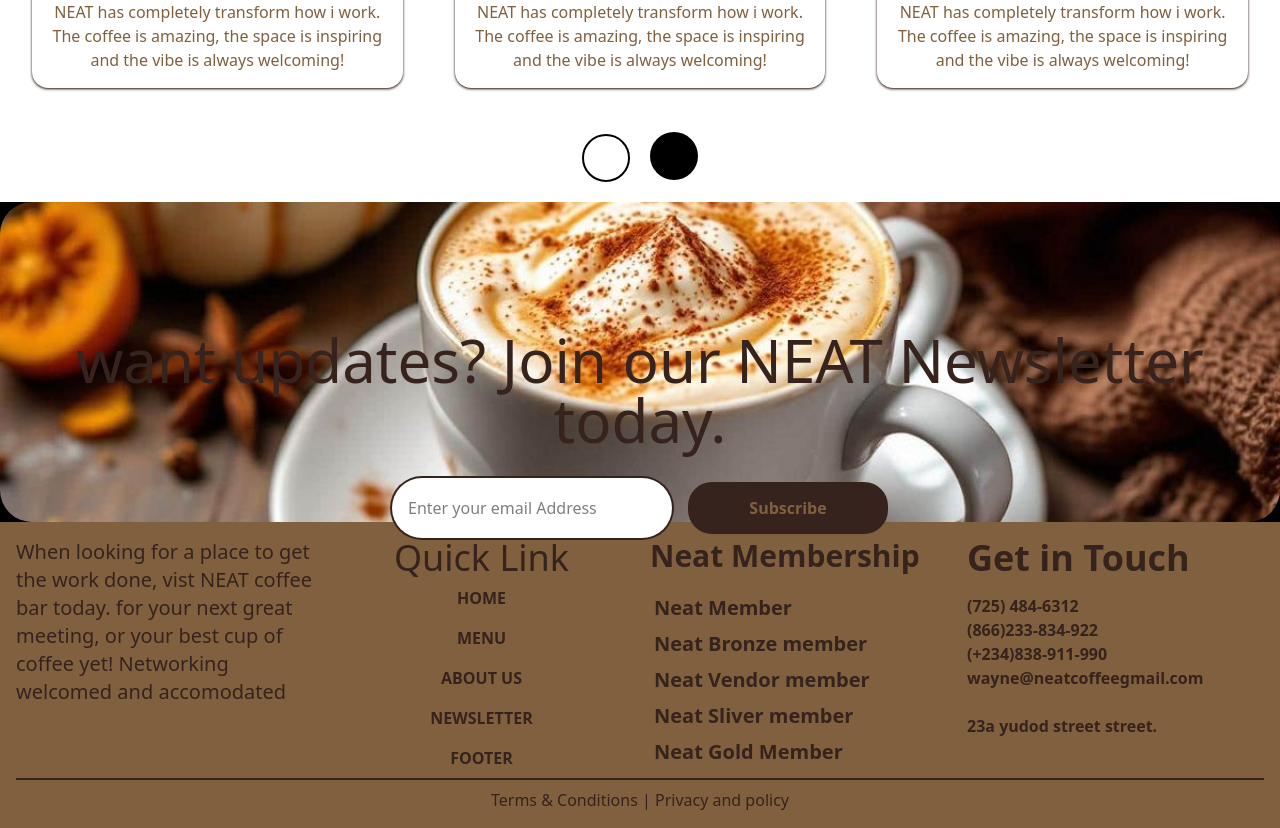
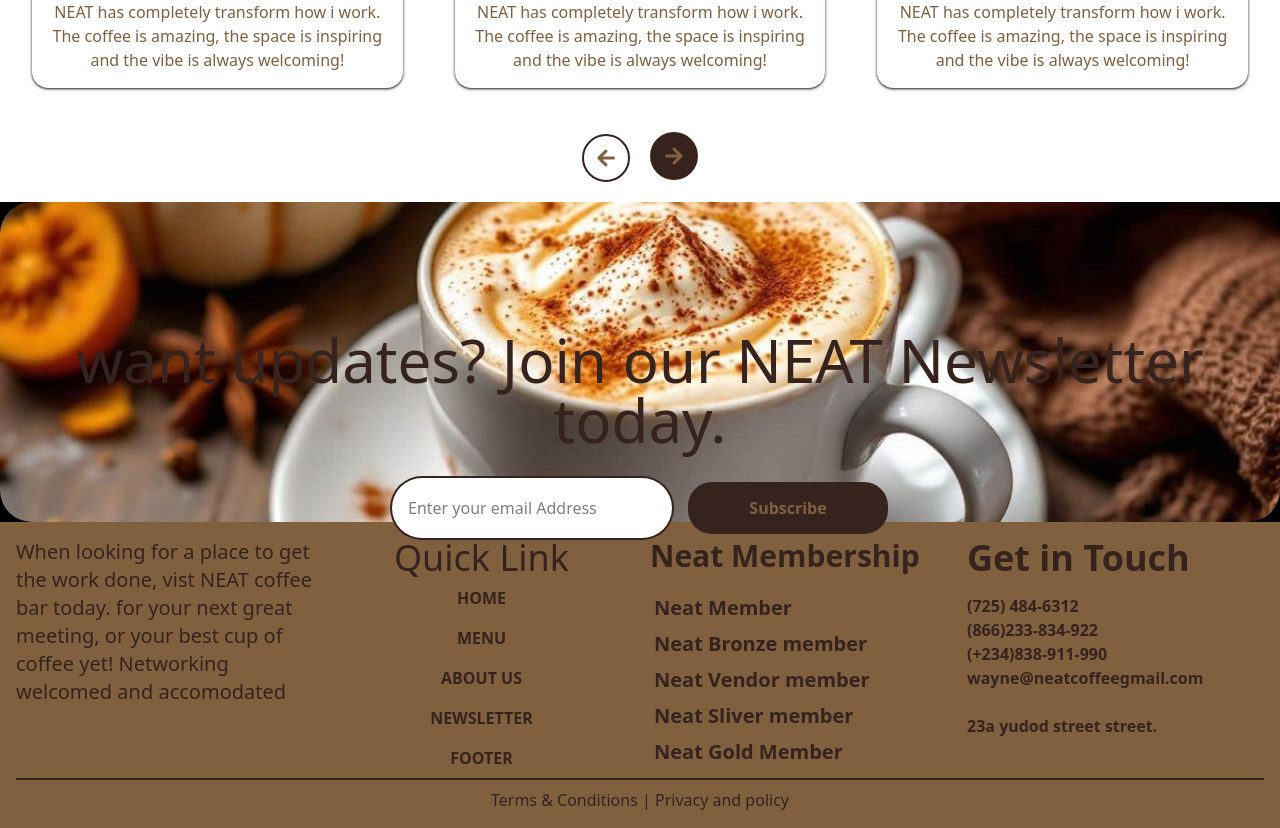
Before and after one commit to Developerfiyin/Finpay-project, a React (Vite) app: page / in a window 1280 px wide. Shown: the part 3020-3848 px from the top of the page. Built offline with nearby package versions, Linux system fonts and the light colour scheme.

Commit message:
Added react icons to buttons

```diff
--- a/src/Components/Footer.jsx
+++ b/src/Components/Footer.jsx
@@ -1,4 +1,5 @@
 import React from 'react'
+
 
 const Footer = () => {
   return (
--- a/src/Components/Testimonials.jsx
+++ b/src/Components/Testimonials.jsx
@@ -1,4 +1,6 @@
 import React from 'react'
+import { FaArrowLeft } from "react-icons/fa";
+import { FaArrowRight } from "react-icons/fa";
 import image from '../assets/member 1.png'
 import image1 from '../assets/member 2.png'
 import image2 from '../assets/member 3.png'
@@ -23,7 +25,7 @@ const Testimonials = () => {
 
        <div className='m-4 p-4 hover:border-2 rounded-2xl shadow-sm shadow-[#36231d] ease-in-out duration-300 '>
          <div className='flex gap-4 mb-4'> {/* THE IMAGE AND  NAME DIV */ }
-            <img src={image1} alt="The second member image " className='rounded-full h-15 w-15' />
+            <img src={image1} alt="The second member image" className='rounded-full h-15 w-15' />
             <div>
            <h4 className='text-3xl font-semibold'> John Doe </h4>
             <h5 className='text-xl font-medium '>Founder .32degreebelowfla</h5>
@@ -46,9 +48,10 @@ const Testimonials = () => {
       </div>
      </div>
 
-         <div className='items-center space-x-5 mt-7'>
-            <button className='rounded-full h-12 w-12 border-2 border-black'></button>
-            <button className='rounded-full h-12 w-12 border-none bg-black'></button>
+         <div className='items-center space-x-5 mt-7 '>
+            <button className='rounded-full h-12 w-12 border-2 border-[#36231d]'> <FaArrowLeft className=' mx-auto' size={20} />
+ </button>
+            <button className='rounded-full h-12 w-12 border-none bg-[#36231d]'> <FaArrowRight className=' mx-auto' size={20} /> </button>
         </div>
     </main>
   )
```
